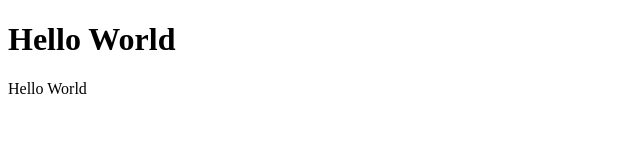
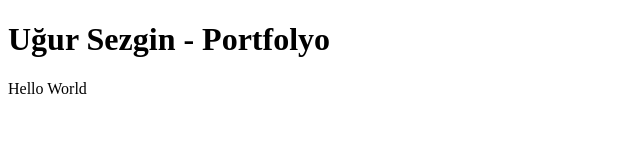
Before and after one commit to ugursz/portfolio, a plain HTML site: page index.html in a window 1280 px wide. Shown: the whole page, without its empty margins (0-640 px from the left). Drawn offline with Linux system fonts and the light colour scheme.

Commit message:
Update header and title in index.html

```diff
--- a/index.html
+++ b/index.html
@@ -5,7 +5,7 @@
     <title>Portfolio</title>
 </head>
 <body>
-    <h1>Hello World</h1>
+    <h1>Uğur Sezgin - Portfolyo</h1>
     <p>Hello World</p>
 </body>
 </html>
```
